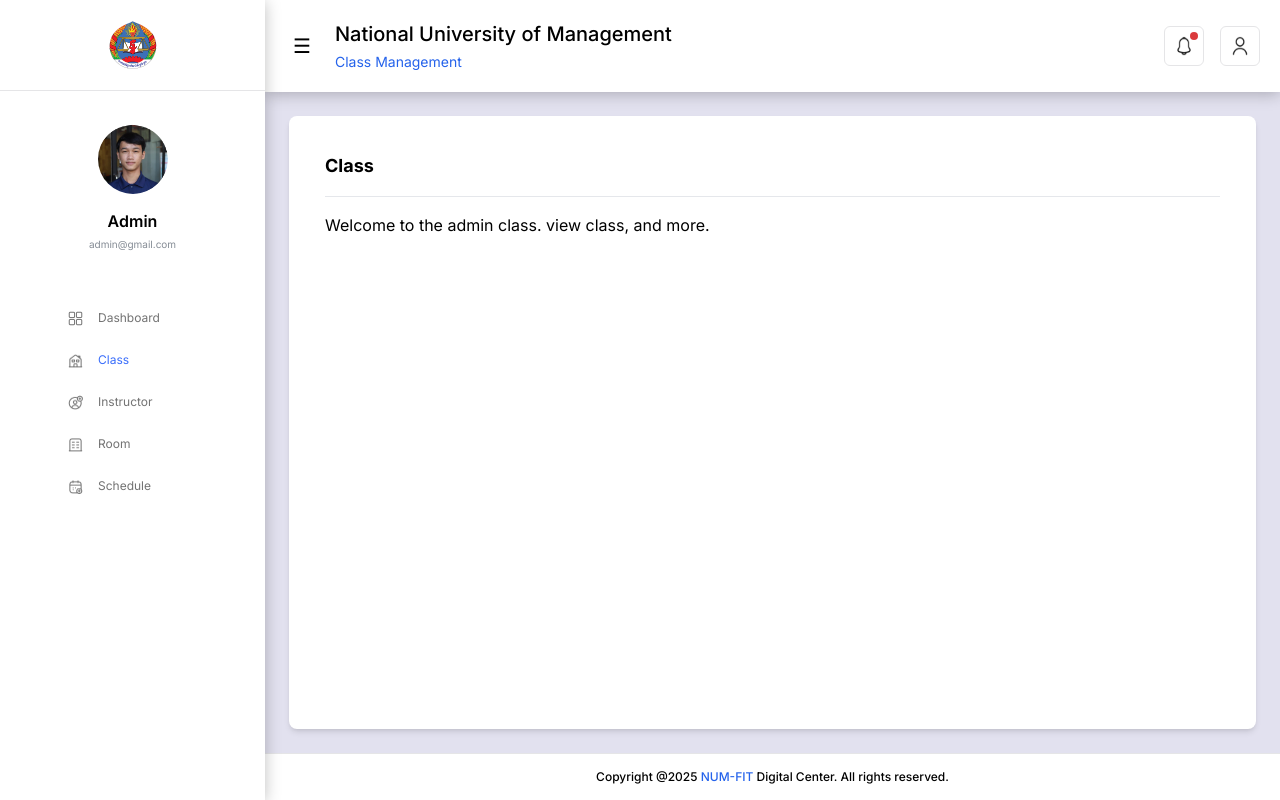
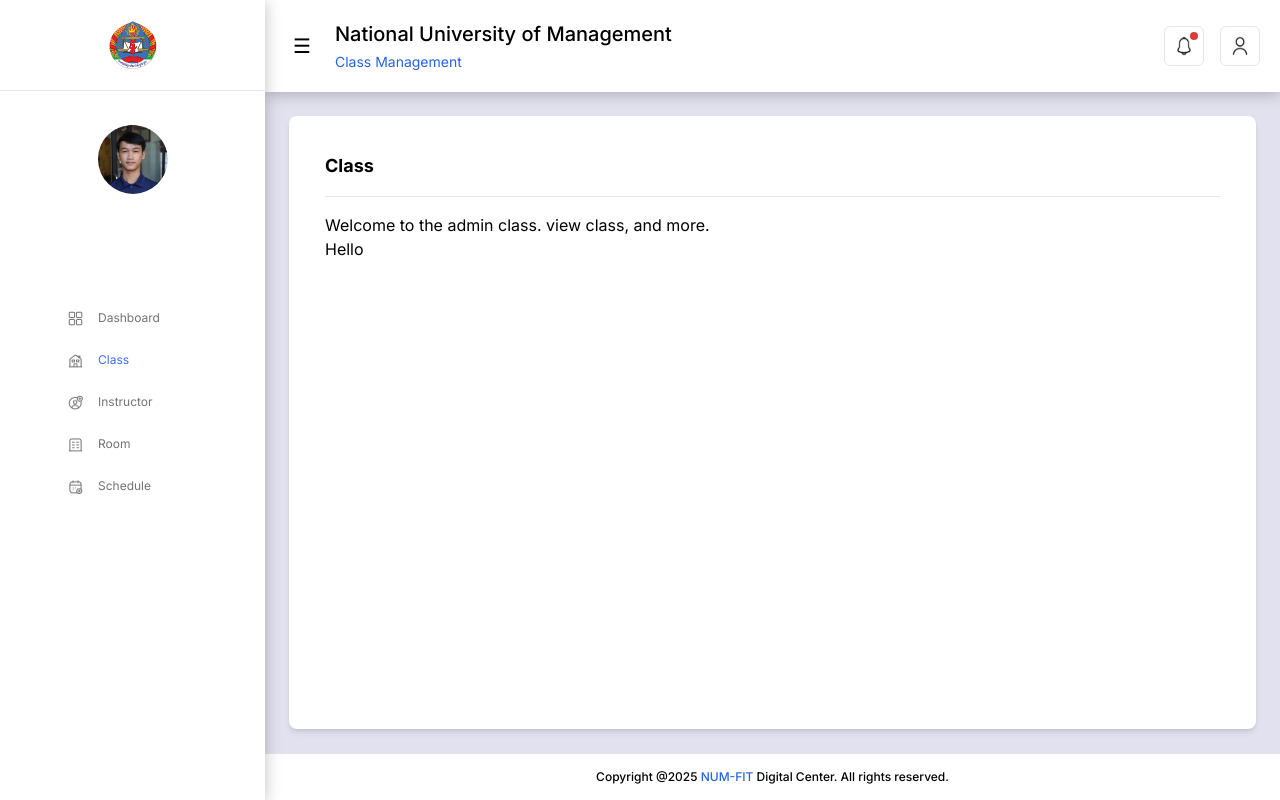
Before and after one commit to Kuymito/RoomScheduler, a Next.js app: page /admin/class in a window 1280 px wide. Built offline with nearby package versions, Linux system fonts and the light colour scheme.

Commit message:
change sidebar color testing and

```diff
--- a/src/app/admin/class/page.jsx
+++ b/src/app/admin/class/page.jsx
@@ -6,6 +6,7 @@ const ClassViewContent = () => {
         <h1 className="text-lg font-bold mb-4">Class</h1>
         <hr className="border-t border-gray-200 mt-4 mb-4" />
         <p>Welcome to the admin class. view class, and more.</p>
+        <h1>Hello</h1>
         {/* Add more dashboard content here */}
         </div>
     );
--- a/src/components/Sidebar.jsx
+++ b/src/components/Sidebar.jsx
@@ -37,7 +37,7 @@ const Sidebar = ({ isCollapsed, activeItem, onNavItemClick }) => {
   return (
     <div
       id="sidebar"
-      className={`sidebar bg-white shadow-custom-medium py-5 flex flex-col transition-all duration-300 ease-in-out z-40
+      className={`sidebar bg-white dark:bg-slate-700 shadow-custom-medium py-5 flex flex-col transition-all duration-300 ease-in-out z-40
         ${isCollapsed ? 'w-[80px]' : 'w-[265px]'}`}
     >
       <div className={`logo h-[50px] mb-5 flex items-center justify-center ${isCollapsed ? 'px-0' : 'px-5'}`}>
@@ -76,10 +76,10 @@ const Sidebar = ({ isCollapsed, activeItem, onNavItemClick }) => {
           className={`profile-texts-wrapper transition-opacity duration-200 ease-in-out
             ${isCollapsed ? 'opacity-0 max-w-0 h-0 overflow-hidden' : 'opacity-100 max-w-full'}`}
         >
-          <div className="profile-name text-center font-semibold text-base text-black mb-1 whitespace-nowrap">
+          <div className="profile-name text-center font-semibold text-base text-black dark: text-white mb-1 whitespace-nowrap">
             Admin
           </div>
-          <div className="profile-email text-center text-[10px] text-num-gray whitespace-nowrap">
+          <div className="profile-email text-center text-[10px] text-num-gray dark: text-white whitespace-nowrap">
             admin@gmail.com
           </div>
         </div>
```
